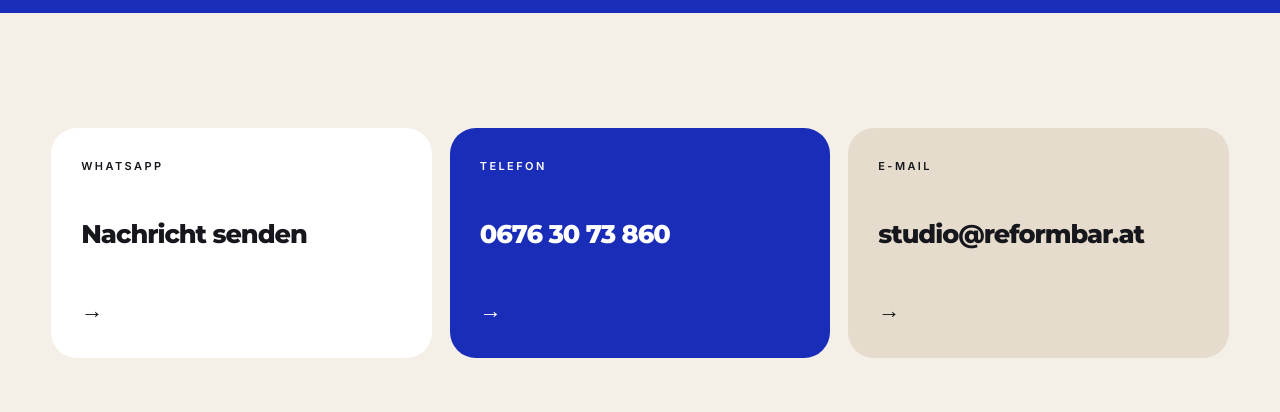
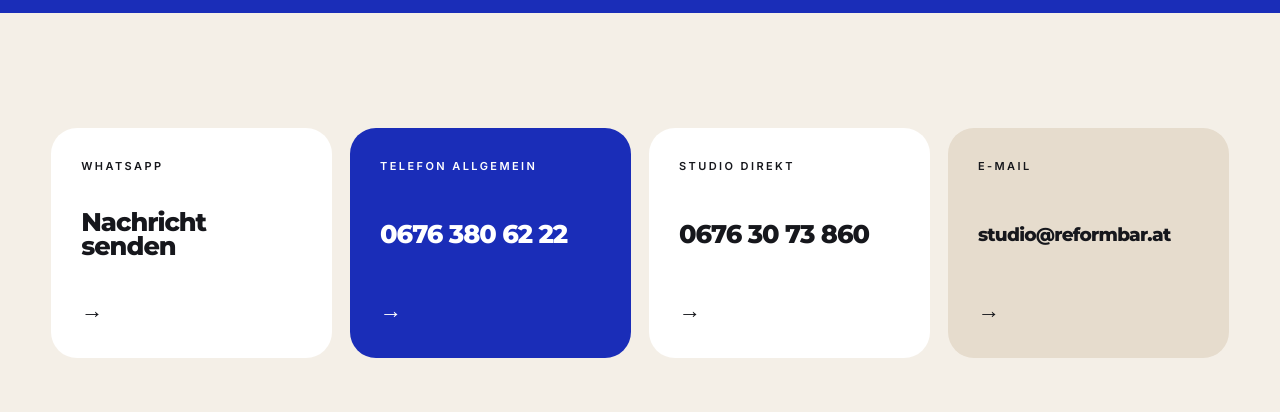
Before and after one commit to flolie-code/bodyshift, an Astro site in the folder reformbar-web/: page /kontakt in a window 1280 px wide. Shown: the part 540-952 px from the top of the page. Built offline with nearby package versions, Linux system fonts and the light colour scheme; Astro itself is replaced by a stand-in of ours; a web font is replaced by a local one.

Commit message:
feat(reformbar): allgemeine Nummer 0676 380 62 22 als Hauptkontakt, Studio direkt 0676 30 73 860 zusaetzlich
Co-Authored-By: Claude Opus 5.5 <noreply@anthropic.com>
Claude-Session: https://claude.ai/code/session_01BB7Ta3upPLUdGA17CBUfYE

```diff
--- a/reformbar-web/src/data/site.ts
+++ b/reformbar-web/src/data/site.ts
@@ -8,9 +8,11 @@ export const site = {
   region: 'Steiermark',
   street: 'Ungarstraße 2–4',
   zip: '8330',
-  phone: '0676 30 73 860',
-  phoneHref: '+436763073860',
-  whatsapp: '436763073860',
+  phone: '0676 380 62 22',
+  studioPhone: '0676 30 73 860',
+  studioPhoneHref: '+436763073860',
+  phoneHref: '+436763806222',
+  whatsapp: '436763806222',
   email: 'studio@reformbar.at',
   hours: 'Termine nach Vereinbarung',
   opening: 'Eröffnung: Freitag, 15. Jänner 2027, 18 Uhr',
--- a/reformbar-web/src/layouts/Base.astro
+++ b/reformbar-web/src/layouts/Base.astro
@@ -26,7 +26,7 @@ const business = {
   description: site.tagline,
   url: site.url,
   image: ogImage,
-  telephone: '+43 676 3073860',
+  telephone: '+43 676 3806222',
   email: site.email,
   priceRange: '€€',
   address: {
@@ -135,6 +135,7 @@ const year = new Date().getFullYear();
               <p class="eyebrow">Kontakt</p>
               <span>Reformbar<br />{site.street}<br />{site.zip} {site.city}</span>
               <a href={`tel:${site.phoneHref}`}>{site.phone}</a>
+              <a href={`tel:${site.studioPhoneHref}`}>Studio direkt: {site.studioPhone}</a>
               <a href={`mailto:${site.email}`}>{site.email}</a>
             </div>
           </div>
--- a/reformbar-web/src/pages/kontakt.astro
+++ b/reformbar-web/src/pages/kontakt.astro
@@ -18,7 +18,10 @@ import { site } from '../data/site';
         <span class="eyebrow">WhatsApp</span><strong class="display">Nachricht senden</strong><span class="arr">→</span>
       </a>
       <a class="kt-card blue" href={`tel:${site.phoneHref}`} data-reveal data-tilt style="--d:.07s">
-        <span class="eyebrow">Telefon</span><strong class="display">{site.phone}</strong><span class="arr">→</span>
+        <span class="eyebrow">Telefon allgemein</span><strong class="display">{site.phone}</strong><span class="arr">→</span>
+      </a>
+      <a class="kt-card" href={`tel:${site.studioPhoneHref}`} data-reveal data-tilt style="--d:.1s">
+        <span class="eyebrow">Studio direkt</span><strong class="display">{site.studioPhone}</strong><span class="arr">→</span>
       </a>
       <a class="kt-card sand" href={`mailto:${site.email}`} data-reveal data-tilt style="--d:.14s">
         <span class="eyebrow">E-Mail</span><strong class="display">{site.email}</strong><span class="arr">→</span>
@@ -42,10 +45,12 @@ import { site } from '../data/site';
 </Base>
 
 <style>
-  .kt { display: grid; grid-template-columns: repeat(3, 1fr); gap: 18px; }
+  .kt { display: grid; grid-template-columns: repeat(4, 1fr); gap: 18px; }
+  @media (max-width: 1100px) { .kt { grid-template-columns: 1fr 1fr; } }
   .kt-card { background: #fff; border-radius: 26px; padding: 30px; min-height: 230px; display: flex; flex-direction: column; justify-content: space-between; transition: transform 0.5s var(--ease), box-shadow 0.5s, opacity 0.9s var(--ease); }
   .kt-card:hover { box-shadow: 0 30px 60px -30px rgba(16, 28, 133, 0.45); }
   .kt-card.blue { background: var(--blue); color: #fff; } .kt-card.sand { background: var(--sand); }
+  .kt-card.sand strong { font-size: clamp(17px, 1.45vw, 22px); overflow-wrap: normal; word-break: keep-all; }
   .kt-card strong { font-size: clamp(20px, 2vw, 28px); overflow-wrap: anywhere; }
   .kt-card .arr { font-size: 22px; transition: transform 0.4s var(--ease); }
   .kt-card:hover .arr { transform: translateX(8px); }
```
